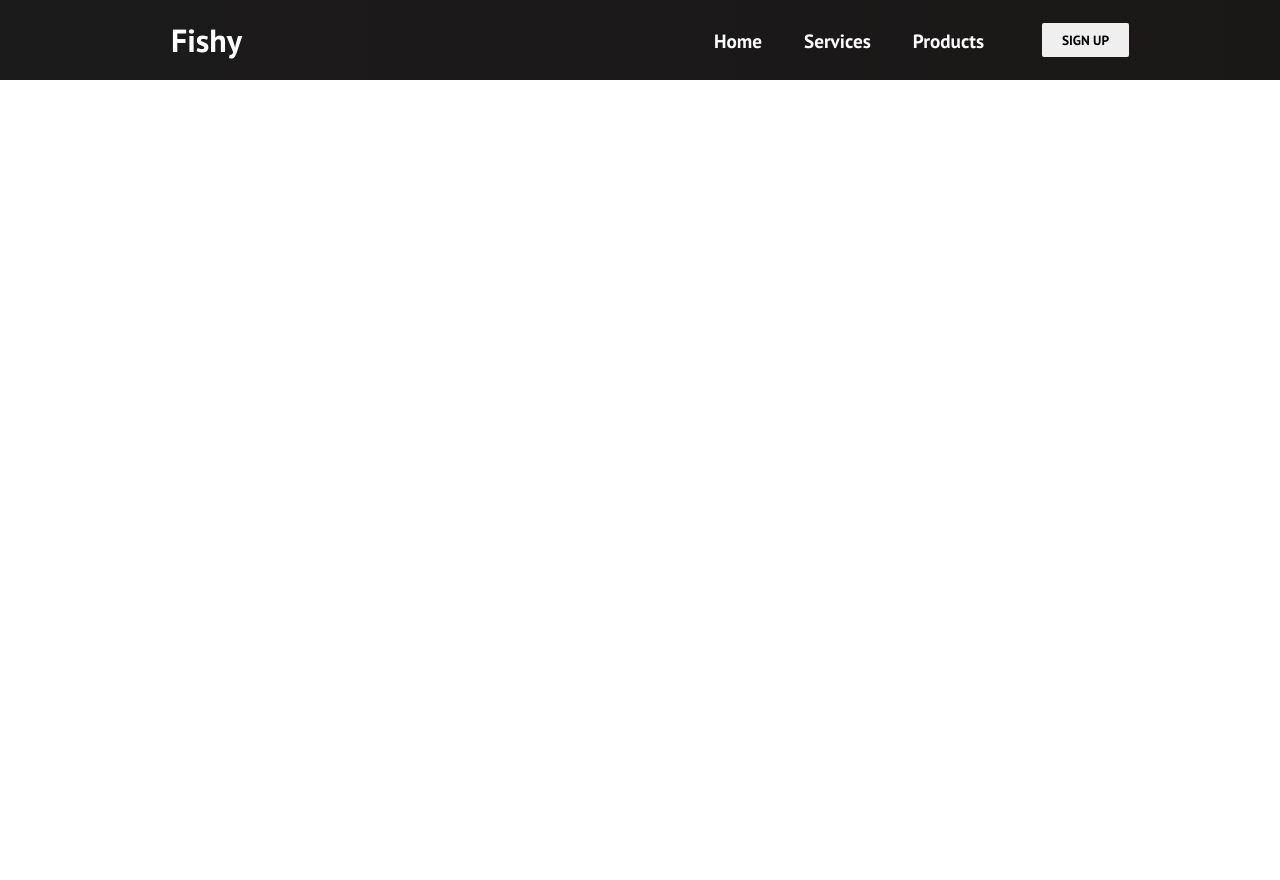
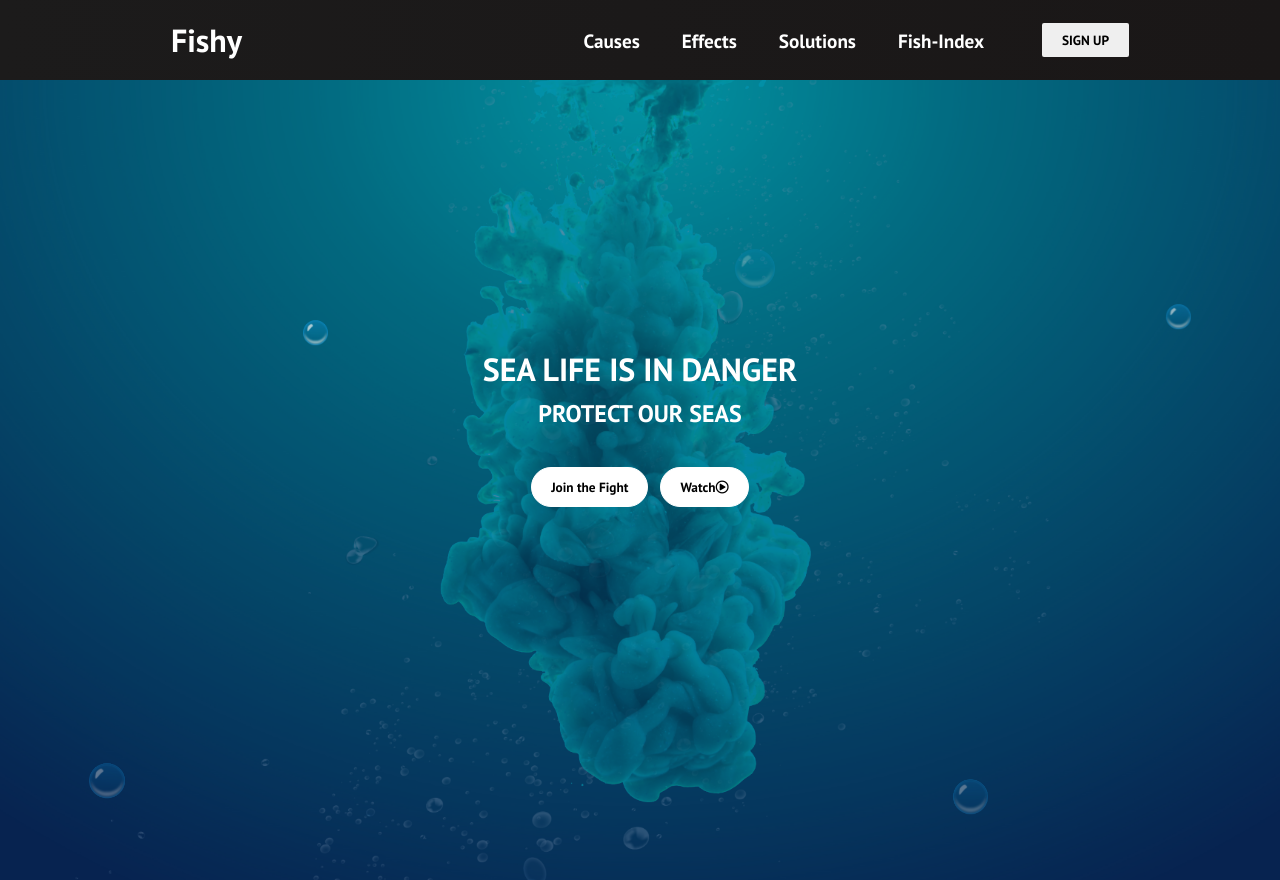
Before and after one commit to DPAUTH/Fishy, a React (Create React App) app: page / in a window 1280 px wide. Before the commit the page ends 800 px from the top, so only its background shows below. Built offline with nearby package versions, Linux system fonts and the light colour scheme.

Commit message:
Add the hero section
In this commit we add the hero section, minor changes
to navbar and pages.

```diff
--- a/src/App.js
+++ b/src/App.js
@@ -2,6 +2,8 @@ import React from "react";
 import Navbar from "./components/Navbar";
 import { BrowserRouter as Router, Switch, Route } from "react-router-dom";
 import "./App.css";
+import Home from './components/pages/Home';
+
 
 function App() {
   return (
@@ -10,7 +12,7 @@ function App() {
         <Router>
           <Navbar />
           <Switch>
-            <Route path="/" exact />
+            <Route path="/" exact component= {Home} />
           </Switch>
         </Router>
       </>
--- /dev/null
+++ b/src/components/HeroSection.css
@@ -0,0 +1,154 @@
+/* {εδω θα μπει το βίντεο γιαυτο το εχω αφήσει σε text}
+video {
+  object-fit: cover;
+  width: 100%;
+  height: 100%;
+  position: fixed;
+  z-index: -1;
+}
+*/
+.hero-container {
+    height:100vh;
+    width: 100%;
+    background-image: url(../images/background.png);
+    background-size: cover;
+    background-position: center;
+    display: flex;
+    flex-direction: column;
+    justify-content: center;
+    align-items: center;
+    box-shadow: inset 0 0 0 1000px rgba(4, 47, 102, 0.514);
+    object-fit: contain;
+
+  }
+
+  .hero-container > h1 {
+    color: rgb(255, 255, 255);
+    font-size: 100ph;
+    margin-top: -100px;
+  }
+
+  .hero-container > p{
+    margin-top: 8px;
+    color: rgb(255, 255, 255);
+    font-size: 24px;
+
+  }
+
+  .hero-btns {
+    margin-top: 32px;
+
+  }
+
+  .hero-btns .btn {
+    margin: 6px;
+    color: rgb(0, 0, 0);
+    padding: 10px 19px;
+    background: white; /*transparent=οταν θέλουμε να είναι ένα με το background*/
+    border: 1px solid rgb(255, 255, 255);
+    border-radius: 20px;
+    outline: none;
+  }
+
+  .fa-play-circle {
+    margin: left 4px;
+  }
+
+  @media screen and(max-width: 960px){
+    .hero-container > h1 {
+      font-size: 70px;
+      margin-top: -150px;
+    }
+  }
+
+  @media screen and(max-width: 768px){
+    .hero-container > h1 {
+      font-size: 50px;
+      margin-top: -100px;
+    }
+
+    .hero-container > p {
+      font-size: 30px;
+    }
+
+    .btn-mobile{
+      display: block;
+      text-decoration: none;
+    }
+
+    .btn {
+      width: 100%;
+    }
+  }
+
+
+
+
+  .animated-bubbles img {
+    width: 50px;
+    animation: bubble 4s linear infinite;
+  }
+
+  .animated-bubbles {
+    width: 100%;
+    display: flex;
+    align-items: center;
+    justify-content: space-around;
+    position: absolute;
+    bottom: -50px;
+  }
+
+  @keyframes bubble {
+    0% {
+      transform: translateY(0);
+      opacity: 0.3;
+    }
+
+    25% {
+      opacity: 0.5;
+    }
+    50% {
+      opacity: 1;
+    }
+
+    70% {
+      opacity: 1;
+    }
+    90% {
+      opacity: 0.1;
+    }
+
+    100% {
+      transform: translateY(-80vh);
+      opacity: 0;
+    }
+  }
+
+  .animated-bubbles img:nth-child(1) {
+    animation-delay: 1.2s;
+    width: 36px;
+  }
+
+  .animated-bubbles img:nth-child(2) {
+    animation-delay: 2.4s;
+    width: 25px;
+  }
+
+  .animated-bubbles img:nth-child(3) {
+    animation-delay: 1.6s;
+  }
+
+  .animated-bubbles img:nth-child(4) {
+    animation-delay: 2s;
+    width: 40px;
+  }
+
+  .animated-bubbles img:nth-child(5) {
+    width: 35px;
+    animation-delay: 1.3s;
+  }
+
+  .animated-bubbles img:nth-child(6) {
+    width: 25px;
+    animation-delay: 2.3s;
+  }
--- /dev/null
+++ b/src/components/HeroSection.js
@@ -0,0 +1,48 @@
+import React from 'react';
+import '../App.css';
+import {Button} from './Button';
+import './HeroSection.css';
+import bubble from '../images/bubble.png';
+
+console.log(bubble);
+
+function HeroSection() {
+    return (
+     <div className='hero-container'>{/*είναι η βασική κλάση*/}
+        {/*<video src='placeholder' autoPlay loop muted /> -->όταν βρούμε βίντεο για background*/}
+        <h1>SEA LIFE IS IN DANGER</h1>
+        <p>PROTECT OUR SEAS</p>
+        <div className='hero-btns'>
+        {/*κληρονωμεί την συνάρτηση Button*/}
+          <Button
+            className='btns'
+            buttoonStyle='btn-outline'
+            buttonSize='btn--large'
+          >
+           Join the Fight
+
+          </Button>
+          <Button
+            className='btns'
+            buttoonStyle='btn-primary'
+            buttonSize='btn--large'
+
+          >
+            Watch
+            <i className='far fa-play-circle'/> {/*Η κλάση αυτή δείχνει */}
+          </Button>
+        </div>
+         <div class="animated-bubbles">{/*η κλάση με την οποία γίνεται το animation με τις φυσαλίδες*/}
+           <img src={bubble} alt="bubble"/>
+           <img src={bubble} alt="bubble"/>
+           <img src={bubble} alt="bubble"/>
+           <img src={bubble} alt="bubble"/>
+           <img src={bubble} alt="bubble"/>
+           <img src={bubble} alt="bubble"/>
+
+          </div>
+     </div>
+    );
+}
+
+export default HeroSection;
--- a/src/components/Navbar.css
+++ b/src/components/Navbar.css
@@ -36,7 +36,7 @@
 
 .nav-menu {
   display: grid;
-    grid-template-columns: repeat(4, auto);
+  grid-template-columns: repeat(5, auto);
   grid-gap: 10px;
   list-style: none;
   text-align: center;
--- a/src/components/Navbar.js
+++ b/src/components/Navbar.js
@@ -26,7 +26,7 @@ function Navbar() {
 
   return (
     <>
-      <nav className="navbar">
+      <nav className="navbar" >
         <div className="navbar-container">
           <Link to="/" className="navbar-logo" onClick={closeMobileMenu}>
             Fishy
@@ -36,26 +36,35 @@ function Navbar() {
           </div>
           <ul className={click ? "nav-menu active" : "nav-menu"}>
             <li className="nav-item">
-              <Link to="/" className="nav-links" onClick={closeMobileMenu}>
-                Home
+              <Link to="/causes" className="nav-links" onClick={closeMobileMenu}>
+                Causes
               </Link>
             </li>
             <li className="nav-item">
               <Link
-                to="/services"
+                to="/effects"
                 className="nav-links"
                 onClick={closeMobileMenu}
               >
-                Services
+                Effects
               </Link>
             </li>
             <li className="nav-item">
               <Link
-                to="/products"
+                to="/solutions"
                 className="nav-links"
                 onClick={closeMobileMenu}
               >
-                Products
+                Solutions
+              </Link>
+            </li>
+            <li className="nav-item">
+              <Link
+                to="/fish-index"
+                className="nav-links"
+                onClick={closeMobileMenu}
+              >
+                Fish-Index
               </Link>
             </li>
             <li className="nav-item">
--- /dev/null
+++ b/src/components/pages/Home.js
@@ -0,0 +1,12 @@
+import '../../App.css'
+import HeroSection from '../HeroSection'
+
+function Home (){
+    return (
+
+          <HeroSection />
+
+    )
+}
+
+export default Home;
```
Also changed, not shown: src/images/background.png (added), src/images/bubble.png (added). Lines whose indentation alone changed are shown as unchanged.
